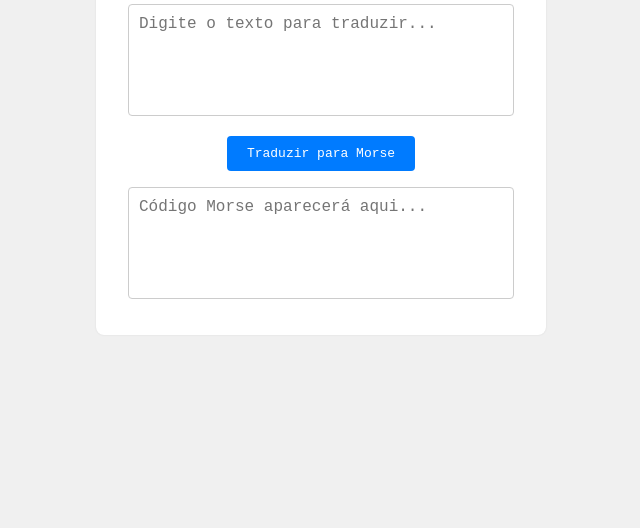
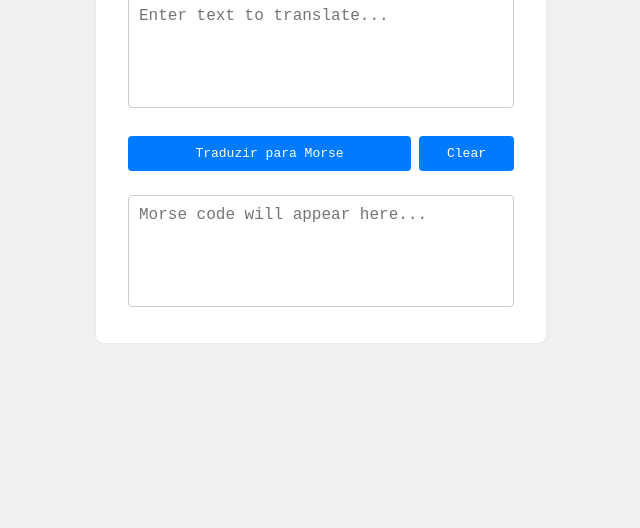
Before and after one commit to gabrielrez/Morse-Translate, a plain HTML site: page index.html in a window 1280 px wide. Shown: the part 272-800 px from the top of the page, without its empty margins (319-959 px from the left). Drawn offline with Linux system fonts and the light colour scheme.

Commit message:
clear btn

```diff
--- a/index.html
+++ b/index.html
@@ -11,9 +11,12 @@
 <body>
   <div class="container">
     <h1 class="title">Morse Translate</h1>
-    <textarea class="input-text" placeholder="Digite o texto para traduzir..." rows="5"></textarea>
-    <button class="translate-btn">Traduzir para Morse</button>
-    <textarea class="output-text" placeholder="Código Morse aparecerá aqui..." rows="5" readonly></textarea>
+    <textarea class="input-text" placeholder="Enter text to translate..." rows="5"></textarea>
+    <div class="btn-container">
+      <button class="translate-btn">Traduzir para Morse</button>
+      <button class="clear-btn">Clear</button>
+    </div>
+    <textarea class="output-text" placeholder="Morse code will appear here..." rows="5" readonly></textarea>
   </div>
 </body>
 
--- a/script.js
+++ b/script.js
@@ -44,5 +44,16 @@ function translateToMorse(){
   outputBox.value = outputText.trim();
 }
 
+function clearInput(){
+  const inputText = document.querySelector('.input-text');
+  const outputBox = document.querySelector('.output-text');
+
+  inputText.value = '';
+  outputBox.value = '';
+}
+
 const translatorBtn = document.querySelector('.translate-btn');
+const clearBtn = document.querySelector('.clear-btn');
+
 translatorBtn.addEventListener('click', translateToMorse);
+clearBtn.addEventListener('click', clearInput);
--- a/style.css
+++ b/style.css
@@ -35,9 +35,14 @@ textarea {
   resize: none;
 }
 
+.btn-container {
+  margin: 24px 0;
+  display: flex;
+  gap: 8px;
+}
+
 button {
   padding: 10px 20px;
-  margin: 16px 0;
   border: none;
   border-radius: 4px;
   background-color: #007bff;
@@ -50,3 +55,11 @@ button {
 button:hover {
   background-color: #0056b3;
 }
+
+.translate-btn {
+  width: 75%;
+}
+
+.clear-btn {
+  width: 25%;
+}
```
